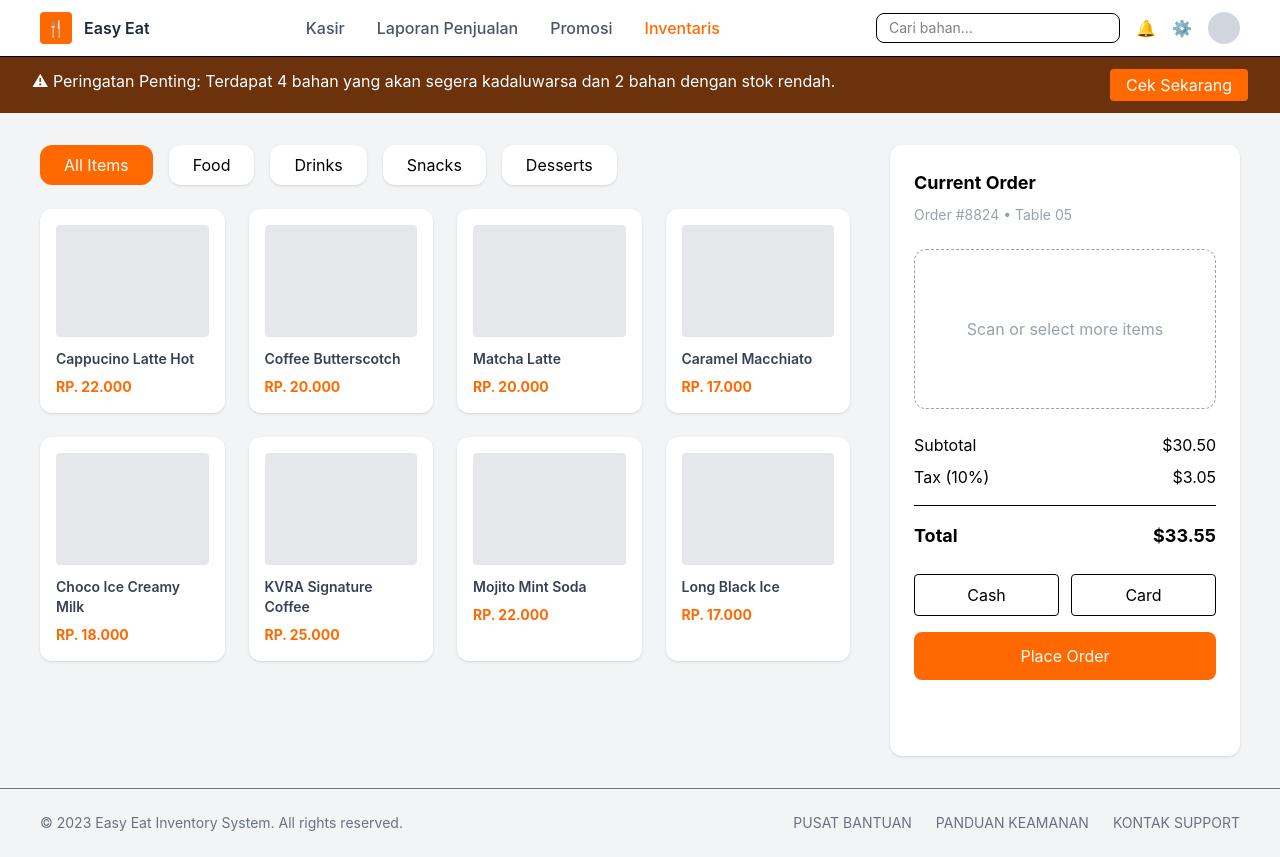
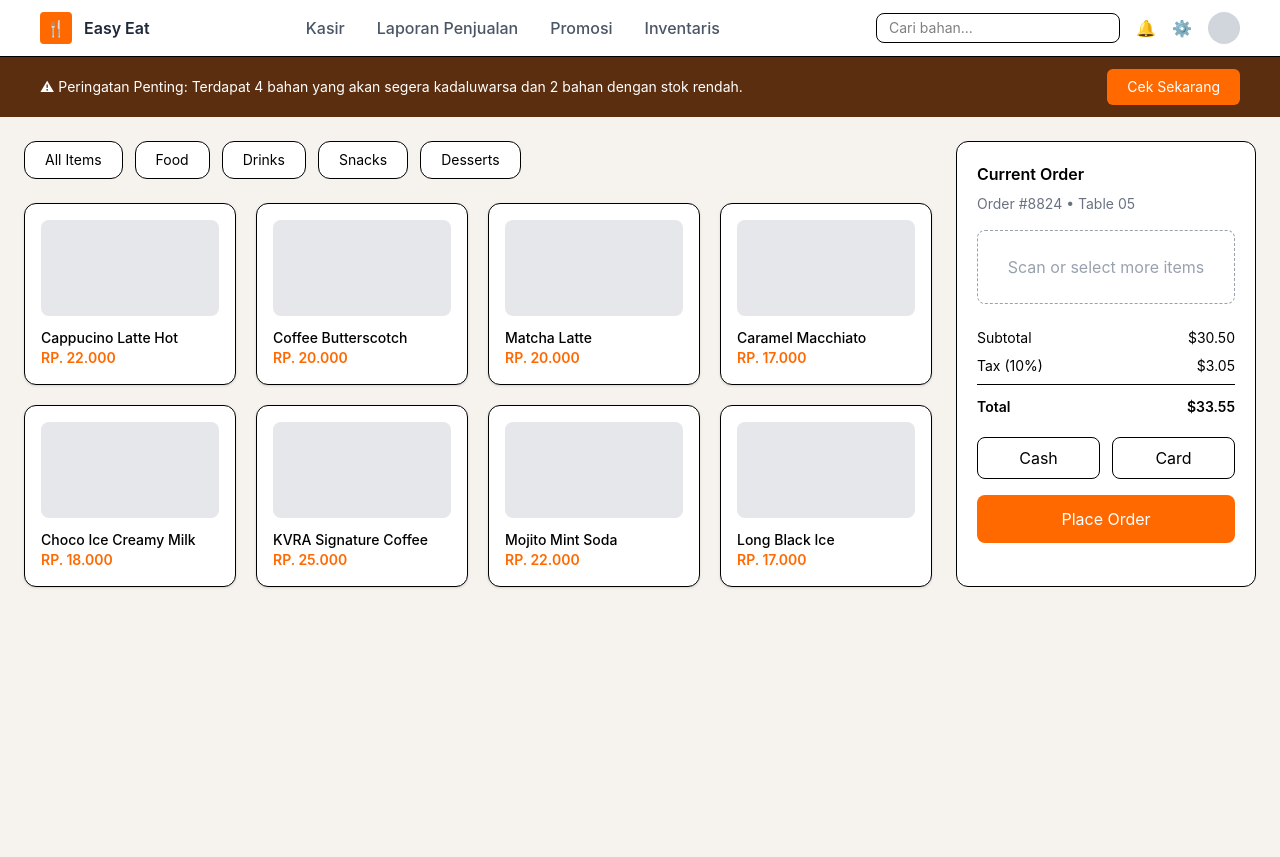
Before and after one commit to sellaik/final_project_easy-eat_sellaiktamala, a React (Vite) app: page /kasir in a window 1280 px wide. Built offline with nearby package versions, Linux system fonts and the light colour scheme.

Commit message:
commit message

```diff
--- a/src/App.jsx
+++ b/src/App.jsx
@@ -8,6 +8,7 @@ import StokRendah from "./pages/StokRendah";
 import StokTersedia from "./pages/StokTersedia";
 import SegeraKedaluwarsa from "./pages/SegeraKadaluwarsa";
 import ProductDetail from "./pages/ProductDetail";
+import Kasir from "./pages/Kasir";
 
 function App() {
   return (
@@ -15,7 +16,8 @@ function App() {
       <Navbar />
 
       <Routes>
-        <Route path="/kasir" element={<POS />} />
+        <Route path="/" element={<POS />} />
+        <Route path="/kasir" element={<Kasir />} />
         <Route path="/inventaris" element={<Inventaris />} />
         <Route path="/stok-habis" element={<StokHabis />} />
         <Route path="/stok-rendah" element={<StokRendah />} />
--- a/src/components/Navbar.jsx
+++ b/src/components/Navbar.jsx
@@ -32,7 +32,7 @@ export default function Navbar() {
         </li>
 
         <li>
-          <Link to="/inventaris" className="text-orange-500">
+          <Link to="/inventaris" className="hover:text-orange-500">
             Inventaris
           </Link>
         </li>
--- /dev/null
+++ b/src/pages/Kasir.jsx
@@ -0,0 +1,116 @@
+import { useState } from "react";
+import Navbar from "../components/Navbar";
+
+export default function Kasir() {
+  const [category, setCategory] = useState("All");
+
+  const items = [
+    { name: "Cappucino Latte Hot", price: "RP. 22.000" },
+    { name: "Coffee Butterscotch", price: "RP. 20.000" },
+    { name: "Matcha Latte", price: "RP. 20.000" },
+    { name: "Caramel Macchiato", price: "RP. 17.000" },
+    { name: "Choco Ice Creamy Milk", price: "RP. 18.000" },
+    { name: "KVRA Signature Coffee", price: "RP. 25.000" },
+    { name: "Mojito Mint Soda", price: "RP. 22.000" },
+    { name: "Long Black Ice", price: "RP. 17.000" },
+  ];
+
+  return (
+    <div className="bg-[#f6f3ef] min-h-screen">
+      {/* ALERT */}
+      <div className="bg-[#5b2e0f] text-white px-10 py-3 flex justify-between items-center text-sm">
+        <p>
+          ⚠ Peringatan Penting: Terdapat 4 bahan yang akan segera kadaluwarsa
+          dan 2 bahan dengan stok rendah.
+        </p>
+
+        <button className="bg-orange-500 px-5 py-2 rounded-md">
+          Cek Sekarang
+        </button>
+      </div>
+
+      {/* CONTENT */}
+      <div className="flex gap-6 p-6">
+        {/* LEFT MENU */}
+        <div className="flex-1">
+          {/* CATEGORY */}
+          <div className="flex gap-3 mb-6">
+            {["All Items", "Food", "Drinks", "Snacks", "Desserts"].map(
+              (cat, i) => (
+                <button
+                  key={i}
+                  onClick={() => setCategory(cat)}
+                  className={`px-5 py-2 rounded-xl text-sm ${
+                    category === cat
+                      ? "bg-orange-500 text-white"
+                      : "bg-white border"
+                  }`}
+                >
+                  {cat}
+                </button>
+              ),
+            )}
+          </div>
+
+          {/* MENU GRID */}
+          <div className="grid grid-cols-4 gap-5">
+            {items.map((item, i) => (
+              <div
+                key={i}
+                className="bg-white rounded-xl shadow-sm border p-4 cursor-pointer hover:shadow-md"
+              >
+                <div className="bg-gray-200 h-24 rounded-lg mb-3"></div>
+
+                <p className="text-sm font-medium">{item.name}</p>
+
+                <p className="text-orange-500 text-sm font-semibold">
+                  {item.price}
+                </p>
+              </div>
+            ))}
+          </div>
+        </div>
+
+        {/* RIGHT ORDER PANEL */}
+        <div className="w-[300px] bg-white rounded-xl border p-5">
+          <h2 className="font-semibold mb-2">Current Order</h2>
+
+          <p className="text-sm text-gray-500 mb-4">Order #8824 • Table 05</p>
+
+          <div className="border border-dashed rounded-lg p-6 text-center text-gray-400 mb-6">
+            Scan or select more items
+          </div>
+
+          {/* TOTAL */}
+          <div className="space-y-2 text-sm">
+            <div className="flex justify-between">
+              <span>Subtotal</span>
+              <span>$30.50</span>
+            </div>
+
+            <div className="flex justify-between">
+              <span>Tax (10%)</span>
+              <span>$3.05</span>
+            </div>
+
+            <div className="border-t pt-3 flex justify-between font-semibold">
+              <span>Total</span>
+              <span>$33.55</span>
+            </div>
+          </div>
+
+          {/* PAYMENT */}
+          <div className="flex gap-3 mt-5">
+            <button className="flex-1 border rounded-lg py-2">Cash</button>
+
+            <button className="flex-1 border rounded-lg py-2">Card</button>
+          </div>
+
+          <button className="w-full mt-4 bg-orange-500 text-white py-3 rounded-lg">
+            Place Order
+          </button>
+        </div>
+      </div>
+    </div>
+  );
+}
--- a/src/pages/ProductDetail.jsx
+++ b/src/pages/ProductDetail.jsx
@@ -1,9 +1,13 @@
 import { useParams, useNavigate } from "react-router-dom";
+import { useState } from "react";
 import Navbar from "../components/Navbar";
+import AddStockModal from "../components/AddStockModal";
 
 export default function ProductDetail() {
   const { name } = useParams();
   const navigate = useNavigate();
+
+  const [openModal, setOpenModal] = useState(false);
 
   const data = [
     {
@@ -36,37 +40,44 @@ export default function ProductDetail() {
   return (
     <div className="bg-[#f6f3ef] min-h-screen">
       {/* ALERT */}
-      <div className="bg-[#5b2e0f] text-white px-12 py-3 flex justify-between items-center text-sm">
+      <div className="bg-[#5b2e0f] text-white px-10 py-3 flex justify-between items-center text-sm">
         <p>
           ⚠ Peringatan Penting: Terdapat 5 bahan yang akan segera kadaluwarsa
           dan 2 bahan dengan stok rendah. Segera lakukan pengecekan.
         </p>
 
-        <button className="bg-orange-500 px-5 py-2 rounded-md">
+        <button className="bg-orange-500 px-6 py-2 rounded-md hover:bg-orange-600">
           Cek Sekarang
         </button>
       </div>
 
-      <div className="px-14 py-10">
+      {/* CONTAINER */}
+      <div className="max-w-[1300px] mx-auto px-10 py-10">
         {/* BACK */}
-        <button onClick={() => navigate(-1)} className="text-3xl mb-4">
+        <button
+          onClick={() => navigate(-1)}
+          className="text-2xl mb-6 text-gray-700"
+        >
           ←
         </button>
 
-        {/* TITLE + ACTION */}
+        {/* TITLE */}
         <div className="flex justify-between items-center mb-8">
           <div>
-            <h1 className="text-4xl font-bold text-gray-800">{name}</h1>
+            <h1 className="text-[38px] font-bold text-gray-800">{name}</h1>
 
-            <p className="text-[#c47a3d] mt-1">Detail Produk</p>
+            <p className="text-[#c47a3d] mt-1 text-[15px]">Detail Produk</p>
           </div>
 
           <div className="flex gap-4">
-            <button className="border border-gray-300 bg-white px-6 py-3 rounded-xl text-sm flex items-center gap-2">
+            <button className="flex items-center gap-2 border border-[#e8e2da] bg-white px-6 py-3 rounded-xl text-sm font-medium">
               ⬇ Ekspor Laporan
             </button>
 
-            <button className="bg-orange-500 text-white px-6 py-3 rounded-xl text-sm flex items-center gap-2">
+            <button
+              onClick={() => setOpenModal(true)}
+              className="flex items-center gap-2 bg-[#F97316] text-white px-6 py-3 rounded-xl text-sm font-medium"
+            >
               + Tambah Stok
             </button>
           </div>
@@ -74,70 +85,20 @@ export default function ProductDetail() {
 
         {/* STATUS CARDS */}
         <div className="grid grid-cols-4 gap-6 mb-10">
-          {/* CARD */}
-          <div className="bg-white border border-orange-400 rounded-2xl px-6 py-6 flex justify-between items-center">
-            <div>
-              <p className="text-xs text-gray-500 uppercase tracking-wide">
-                Stok Habis
-              </p>
+          <Card title="STOK HABIS" value="1" color="red" icon="!" />
 
-              <p className="text-3xl font-bold mt-1">1</p>
-            </div>
+          <Card title="STOK RENDAH" value="2" color="yellow" icon="⚠" />
 
-            <div className="w-12 h-12 bg-red-100 rounded-full flex items-center justify-center text-red-500 text-xl">
-              !
-            </div>
-          </div>
+          <Card title="STOK TERSEDIA" value="5" color="green" icon="✓" />
 
-          <div className="bg-white border border-orange-400 rounded-2xl px-6 py-6 flex justify-between items-center">
-            <div>
-              <p className="text-xs text-gray-500 uppercase tracking-wide">
-                Stok Rendah
-              </p>
-
-              <p className="text-3xl font-bold mt-1">2</p>
-            </div>
-
-            <div className="w-12 h-12 bg-yellow-100 rounded-full flex items-center justify-center text-yellow-600 text-xl">
-              ⚠
-            </div>
-          </div>
-
-          <div className="bg-white border border-orange-400 rounded-2xl px-6 py-6 flex justify-between items-center">
-            <div>
-              <p className="text-xs text-gray-500 uppercase tracking-wide">
-                Stok Tersedia
-              </p>
-
-              <p className="text-3xl font-bold mt-1">5</p>
-            </div>
-
-            <div className="w-12 h-12 bg-green-100 rounded-full flex items-center justify-center text-green-600 text-xl">
-              ✓
-            </div>
-          </div>
-
-          <div className="bg-white border border-orange-400 rounded-2xl px-6 py-6 flex justify-between items-center">
-            <div>
-              <p className="text-xs text-gray-500 uppercase tracking-wide">
-                Segera Kedaluwarsa
-              </p>
-
-              <p className="text-3xl font-bold mt-1">4</p>
-            </div>
-
-            <div className="w-12 h-12 bg-orange-100 rounded-full flex items-center justify-center text-orange-500 text-xl">
-              ⏱
-            </div>
-          </div>
+          <Card title="SEGERA KEDALUWARSA" value="4" color="orange" icon="⏱" />
         </div>
 
         {/* TABLE */}
-        <div className="bg-white border border-[#e8e2da] rounded-2xl overflow-hidden">
-          <table className="w-full">
-            {/* HEADER */}
-            <thead className="bg-[#f4efe9] text-xs text-[#8c6b4f] uppercase tracking-wide">
-              <tr>
+        <div className="bg-[#f8f5f2] border border-[#e8e2da] rounded-2xl overflow-hidden">
+          <table className="w-full text-sm">
+            <thead className="text-xs text-[#9c7c5b] uppercase">
+              <tr className="border-b border-[#e5ded6]">
                 <th className="text-left px-8 py-5">SKU PRODUK</th>
                 <th className="text-left px-8 py-5">TANGGAL BELI</th>
                 <th className="text-left px-8 py-5">JUMLAH</th>
@@ -147,16 +108,17 @@ export default function ProductDetail() {
               </tr>
             </thead>
 
-            {/* BODY */}
             <tbody>
               {data.map((item, i) => (
                 <tr
                   key={i}
-                  className={`border-t ${item.highlight ? "bg-[#f7f3ee]" : ""}`}
+                  className={`border-t border-[#e5ded6] ${
+                    item.highlight ? "bg-[#f2ede7]" : ""
+                  }`}
                 >
                   <td className="px-8 py-6 font-semibold">{item.sku}</td>
 
-                  <td className="px-8 py-6 font-medium">{item.buy}</td>
+                  <td className="px-8 py-6">{item.buy}</td>
 
                   <td className="px-8 py-6">{item.qty}</td>
 
@@ -164,18 +126,18 @@ export default function ProductDetail() {
 
                   <td className="px-8 py-6">
                     <span
-                      className={`px-5 py-2 rounded-full text-xs font-semibold ${item.color}`}
+                      className={`px-4 py-1 rounded-full text-xs font-semibold ${item.color}`}
                     >
                       {item.status}
                     </span>
                   </td>
 
-                  <td className="px-8 py-6 flex items-center justify-end gap-3">
-                    <button className="border border-orange-500 text-orange-500 px-5 py-2 rounded-xl text-sm font-medium">
+                  <td className="px-8 py-6 flex justify-end gap-3">
+                    <button className="border border-orange-500 text-orange-500 px-5 py-2 rounded-xl text-sm">
                       Perbarui
                     </button>
 
-                    <div className="w-9 h-9 border border-gray-300 rounded-full flex items-center justify-center text-gray-400">
+                    <div className="w-9 h-9 border border-[#ddd] rounded-full flex items-center justify-center text-gray-400">
                       ⋮
                     </div>
                   </td>
@@ -185,7 +147,7 @@ export default function ProductDetail() {
           </table>
 
           {/* FOOTER */}
-          <div className="flex justify-between items-center px-8 py-4 text-sm text-gray-500 border-t">
+          <div className="flex justify-between items-center px-8 py-4 text-sm text-gray-500 border-t border-[#e5ded6]">
             <p>Menampilkan 1-7 dari 15 bahan</p>
 
             <div className="flex gap-2">
@@ -200,6 +162,33 @@ export default function ProductDetail() {
           </div>
         </div>
       </div>
+
+      {openModal && <AddStockModal closeModal={() => setOpenModal(false)} />}
     </div>
   );
 }
+
+function Card({ title, value, icon, color }) {
+  const colors = {
+    red: "bg-red-100 text-red-500",
+    yellow: "bg-yellow-100 text-yellow-600",
+    green: "bg-green-100 text-green-600",
+    orange: "bg-orange-100 text-orange-500",
+  };
+
+  return (
+    <div className="bg-white border border-orange-300 rounded-2xl px-6 py-6 flex justify-between items-center">
+      <div>
+        <p className="text-xs text-gray-500 uppercase">{title}</p>
+
+        <p className="text-3xl font-bold mt-1">{value}</p>
+      </div>
+
+      <div
+        className={`w-12 h-12 rounded-full flex items-center justify-center text-xl ${colors[color]}`}
+      >
+        {icon}
+      </div>
+    </div>
+  );
+}
```
